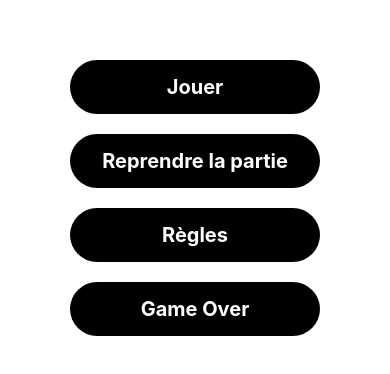
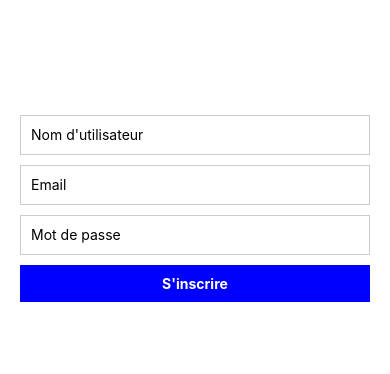
Before and after one commit to pascal-rithi-ke/Wasteland_Warrior, a React Native app in the folder front/: screen /Create_User in a window 390 px wide. Shown: the part 214-588 px from the top of the page. Built offline with nearby package versions, Linux system fonts and the light colour scheme.

Commit message:
Stat + Creation User

```diff
--- a/front/App.js
+++ b/front/App.js
@@ -6,7 +6,8 @@ import GameScreen from './screens/inGame/GameScreen';
 import ContinueGame from './screens/inGame/ContinueGame';
 import Synopsis from './Synopsis';
 import Choix_Hero from './Choix_Hero';
-import Caracteristiques from './Caracteristiques'
+import Caracteristiques from './Caracteristiques';
+import Create_User from './Create_User';
 
 import GameOver from './screens/inGame/GameOver';
 
@@ -25,6 +26,7 @@ export default function App() {
         <Stack.Screen name="Synopsis" component={Synopsis} options={{headerShown:false}} />
         <Stack.Screen name="Choix_Hero" component={Choix_Hero} options={{headerShown:false}} />
         <Stack.Screen name="Caracteristiques" component={Caracteristiques} options={{headerShown:false}} />
+        <Stack.Screen name="Create_User" component={Create_User} options={{headerShown:false}} />
         <Stack.Screen name="ContinueGame" component={ContinueGame} options={{headerShown:false}} />
 
 
--- a/front/Caracteristiques.js
+++ b/front/Caracteristiques.js
@@ -9,19 +9,19 @@ const Caracteristiques = ({ onUpdateCaracteristiques }) => {
   const [pointsRestants, setPointsRestants] = useState(5);
 
   const incrementCaracteristique = (caracteristique) => {
-    if (pointsRestants > 0 && caracteristique < 7) {
+    if (pointsRestants > 0 && caracteristique < 6) {
       switch (caracteristique) {
         case 'force':
-          setForce((prevForce) => prevForce + 1);
+          setForce((prevForce) => Math.min(prevForce + 1, 7));
           break;
         case 'charisme':
-          setCharisme((prevCharisme) => prevCharisme + 1);
+          setCharisme((prevCharisme) => Math.min(prevCharisme + 1, 7));
           break;
         case 'endurance':
-          setEndurance((prevEndurance) => prevEndurance + 1);
+          setEndurance((prevEndurance) => Math.min(prevEndurance + 1, 7));
           break;
         case 'sante':
-          setSante((prevSante) => prevSante + 1);
+          setSante((prevSante) => Math.min(prevSante + 1, 7));
           break;
         default:
           break;
@@ -75,6 +75,7 @@ const Caracteristiques = ({ onUpdateCaracteristiques }) => {
     <View style={styles.container}>
       <View style={styles.textContainer}>
         <Text style={styles.pointsRestantsText}>Points restants: {pointsRestants}</Text>
+      </View>
       <View style={styles.caracteristiqueContainer}>
         <Text style={styles.caracteristiqueText}>Force: {force}</Text>
         <View style={styles.buttonContainer}>
@@ -151,7 +152,6 @@ const Caracteristiques = ({ onUpdateCaracteristiques }) => {
           </TouchableOpacity>
         </View>
       </View>
-      </View>
       <TouchableOpacity style={styles.saveButton} onPress={handleSaveCaracteristiques}>
         <Text style={styles.saveButtonText}>Enregistrer</Text>
       </TouchableOpacity>
@@ -162,55 +162,54 @@ const Caracteristiques = ({ onUpdateCaracteristiques }) => {
 const styles = StyleSheet.create({
   container: {
     flex: 1,
-    backgroundColor: '#000000',
-    padding: 20,
+    justifyContent: 'space-around',
+    paddingHorizontal: 20,
+    paddingVertical: 40,
+    backgroundColor: 'rgba(0, 0, 0, 0.8)'
   },
   textContainer: {
-    flex: 1,
-    marginBottom: 40,
+    alignItems: 'center',
+    marginBottom: 20,
   },
   pointsRestantsText: {
     fontSize: 18,
     fontWeight: 'bold',
     color: '#FFFFFF',
-    marginBottom: 20,
   },
   caracteristiqueContainer: {
     marginBottom: 20,
   },
   caracteristiqueText: {
-    fontSize: 16,
+    fontSize: 18,
     fontWeight: 'bold',
     color: '#FFFFFF',
-    marginBottom: 10,
   },
   buttonContainer: {
     flexDirection: 'row',
-    alignItems: 'center',
+    justifyContent: 'center',
+    marginTop: 10,
   },
   button: {
-    backgroundColor: '#FF0000',
+    backgroundColor: '#FFFFFF',
+    borderRadius: 20,
     padding: 10,
     marginHorizontal: 5,
   },
   buttonText: {
     fontSize: 18,
     fontWeight: 'bold',
-    color: '#FFFFFF',
+    color: '#000000',
   },
   saveButton: {
-    position: 'absolute',
-    bottom: 20,
-    left: 20,
-    right: 20,
-    backgroundColor: '#FF0000',
+    backgroundColor: '#FFFFFF',
+    borderRadius: 20,
     padding: 10,
     alignItems: 'center',
   },
   saveButtonText: {
     fontSize: 18,
     fontWeight: 'bold',
-    color: '#FFFFFF',
+    color: '#000000',
   },
 });
 
--- /dev/null
+++ b/front/Create_User.js
@@ -0,0 +1,69 @@
+import React, { useState } from 'react';
+import { View, TextInput, TouchableOpacity, Text, StyleSheet } from 'react-native';
+
+const SignupForm = () => {
+  const [username, setUsername] = useState('');
+  const [email, setEmail] = useState('');
+  const [password, setPassword] = useState('');
+
+  const handleSignup = () => {
+    // Votre logique de traitement de l'inscription ici
+    // Vous pouvez envoyer les données à votre serveur, effectuer des vérifications, etc.
+    console.log('Inscription effectuée avec succès !');
+  };
+
+  return (
+    <View style={styles.container}>
+      <TextInput
+        style={styles.input}
+        placeholder="Nom d'utilisateur"
+        value={username}
+        onChangeText={setUsername}
+      />
+      <TextInput
+        style={styles.input}
+        placeholder="Email"
+        value={email}
+        onChangeText={setEmail}
+        keyboardType="email-address"
+      />
+      <TextInput
+        style={styles.input}
+        placeholder="Mot de passe"
+        value={password}
+        onChangeText={setPassword}
+        secureTextEntry
+      />
+      <TouchableOpacity style={styles.button} onPress={handleSignup}>
+        <Text style={styles.buttonText}>S'inscrire</Text>
+      </TouchableOpacity>
+    </View>
+  );
+};
+
+const styles = StyleSheet.create({
+  container: {
+    flex: 1,
+    justifyContent: 'center',
+    paddingHorizontal: 20,
+    backgroundColor: '#fff',
+  },
+  input: {
+    height: 40,
+    borderWidth: 1,
+    borderColor: '#ccc',
+    marginBottom: 10,
+    paddingHorizontal: 10,
+  },
+  button: {
+    backgroundColor: 'blue',
+    padding: 10,
+    alignItems: 'center',
+  },
+  buttonText: {
+    color: '#fff',
+    fontWeight: 'bold',
+  },
+});
+
+export default SignupForm;
--- a/front/screens/HomeScreen.js
+++ b/front/screens/HomeScreen.js
@@ -14,6 +14,7 @@ function HomeScreen() {
       <Text style={styles.btnStart} onPress={redirectToSynopsis}>Jouer</Text>
       <Text style={styles.btnStart} onPress={() => navigation.navigate('ContinueGame')}>Reprendre la partie</Text>
       <Text style={styles.btnStart} onPress={() => navigation.navigate('Regles')}>Règles</Text>
+      <Text style={styles.btnStart} onPress={() => navigation.navigate('Create_User')}>S'inscrire</Text>
       <Text style={styles.btnStart} onPress={() => navigation.navigate('GameOver')}>Game Over</Text>
     </View>
   );
```
Lines whose indentation alone changed are shown as unchanged.
